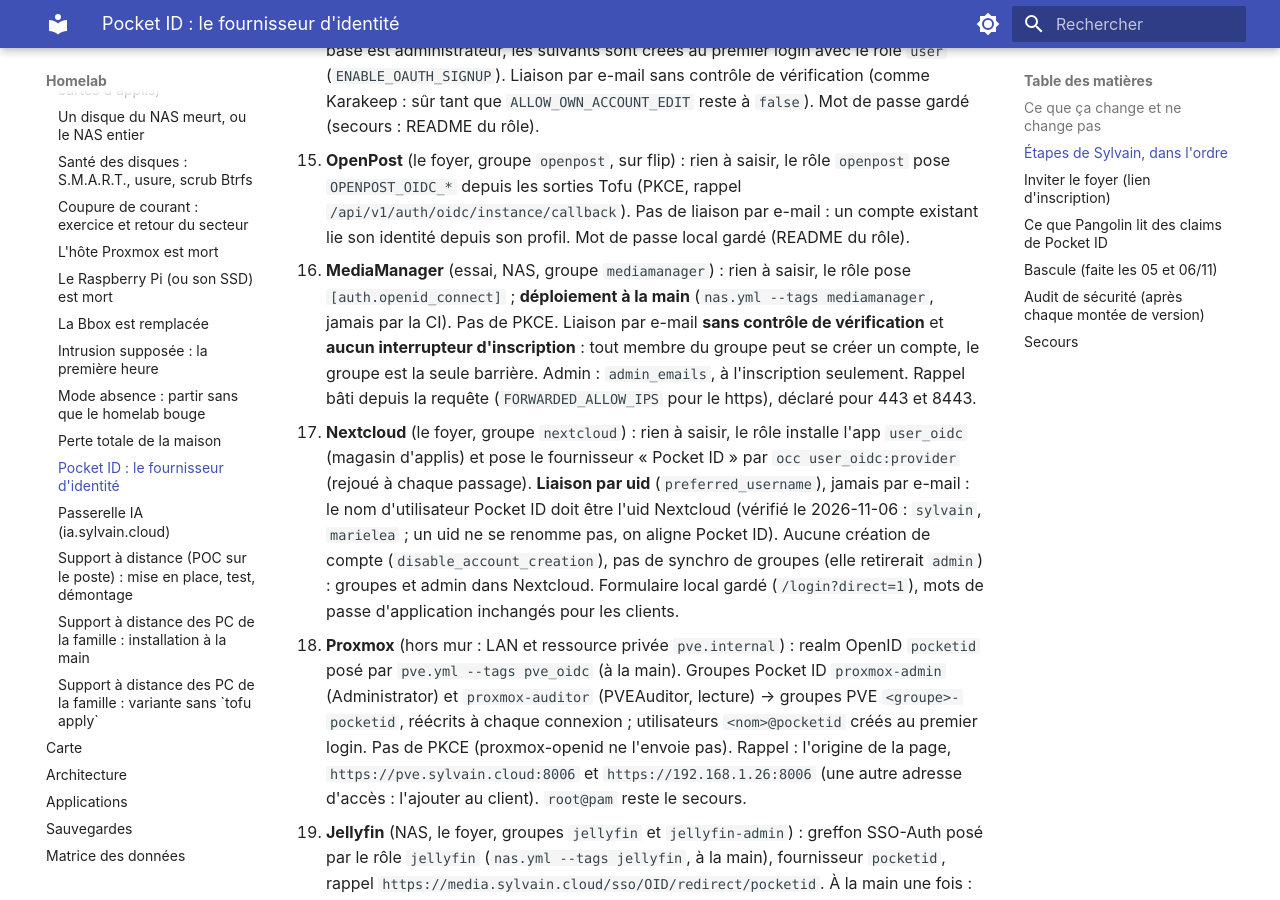
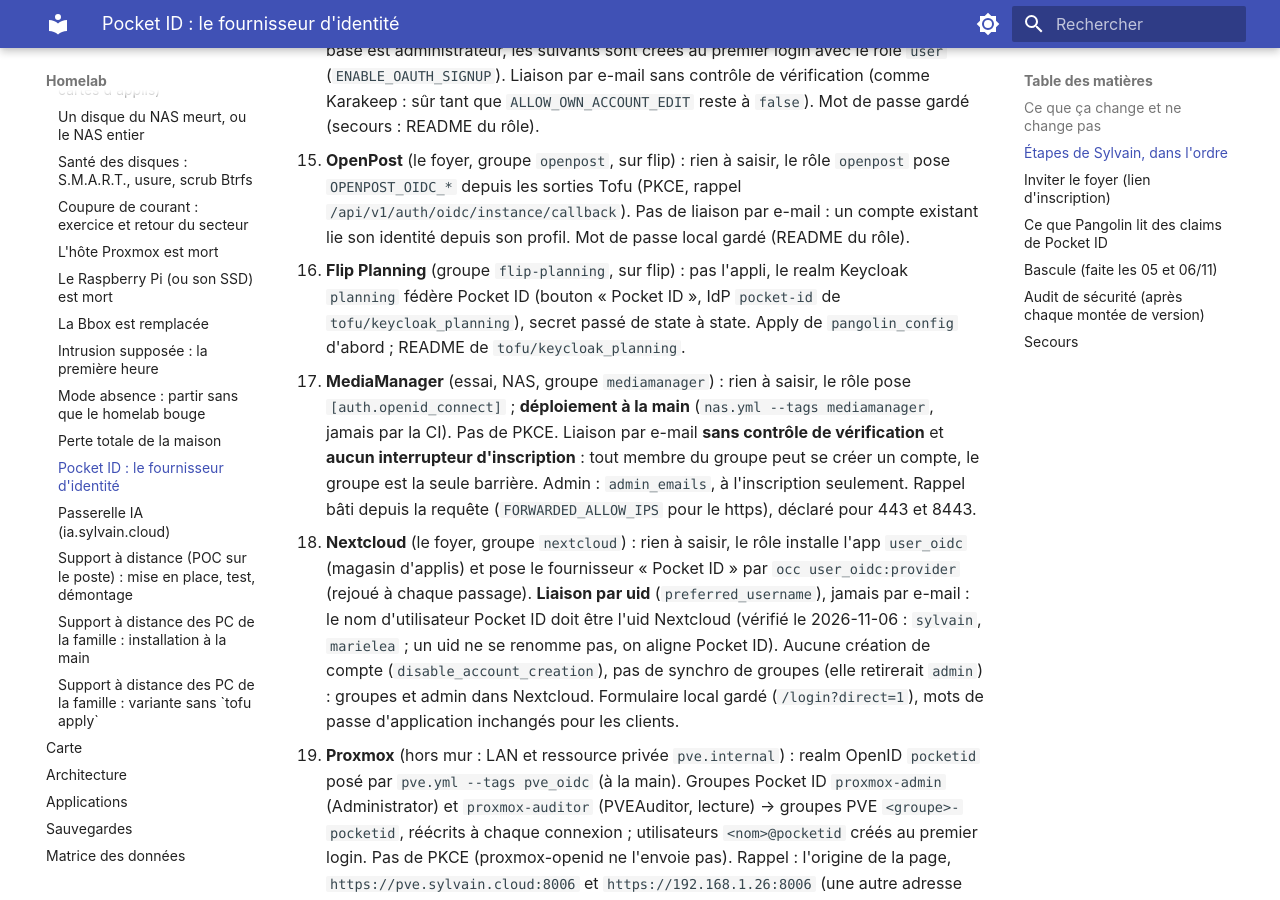
Before and after one commit to sylvainmetayer/homelab, an MkDocs documentation site: the page built from docs/runbooks/pocket-id.md, in a window 1280 px wide and 900 px high, scrolled down 4701 px. Built offline with MkDocs 1.6.1 and Material for MkDocs 9.7.7, drawn with Linux system fonts in a browser that asks for light colours.

Commit message:
feat(keycloak_planning): Pocket ID en fournisseur fédéré du realm planning
Bouton « Pocket ID » sur la page de connexion du Keycloak de Flip Planning,
pour répéter la fédération de l'annuaire d'un client (ADFS demain) :
l'application ne voit que Keycloak.

- pangolin_config : client Pocket ID flip-planning (groupe flip-planning,
  rappel broker de Keycloak, PKCE), secret en sortie sensible ; la vitrine
  vitrine-flip_planning laisse la place au vrai client.
- keycloak_planning : keycloak_oidc_identity_provider pocket-id, secret lu
  par terraform_remote_state, signature vérifiée, PKCE S256, trust_email,
  sync FORCE ; test et README.

Claude-Session: https://claude.ai/code/session_01EfxfYAKoCBMpM86XDs88H9

```diff
--- a/docs/runbooks/pocket-id.md
+++ b/docs/runbooks/pocket-id.md
@@ -188,6 +188,10 @@ conteneur ni routeur (`pangolin.yaml` la saute en le disant).
      rappel `/api/v1/auth/oidc/instance/callback`). Pas de liaison par
      e-mail : un compte existant lie son identité depuis son profil. Mot de
      passe local gardé (README du rôle).
+   - **Flip Planning** (groupe `flip-planning`, sur flip) : pas l'appli, le
+     realm Keycloak `planning` fédère Pocket ID (bouton « Pocket ID », IdP
+     `pocket-id` de `tofu/keycloak_planning`), secret passé de state à state.
+     Apply de `pangolin_config` d'abord ; README de `tofu/keycloak_planning`.
    - **MediaManager** (essai, NAS, groupe `mediamanager`) : rien à saisir, le
      rôle pose `[auth.openid_connect]` ; **déploiement à la main**
      (`nas.yml --tags mediamanager`, jamais par la CI). Pas de PKCE.
```
Also changed, not shown: tofu/keycloak_planning/README.md (+28 -0 lines), 4 other files.
